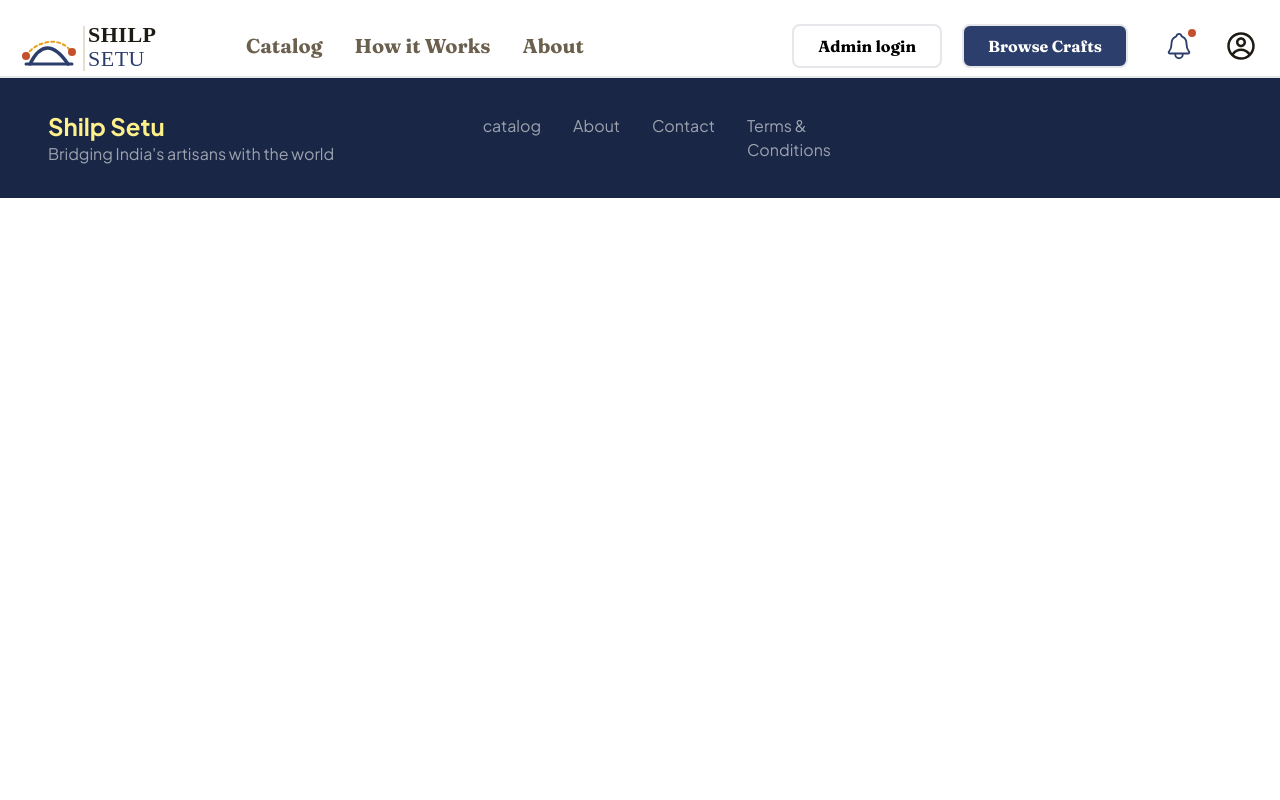
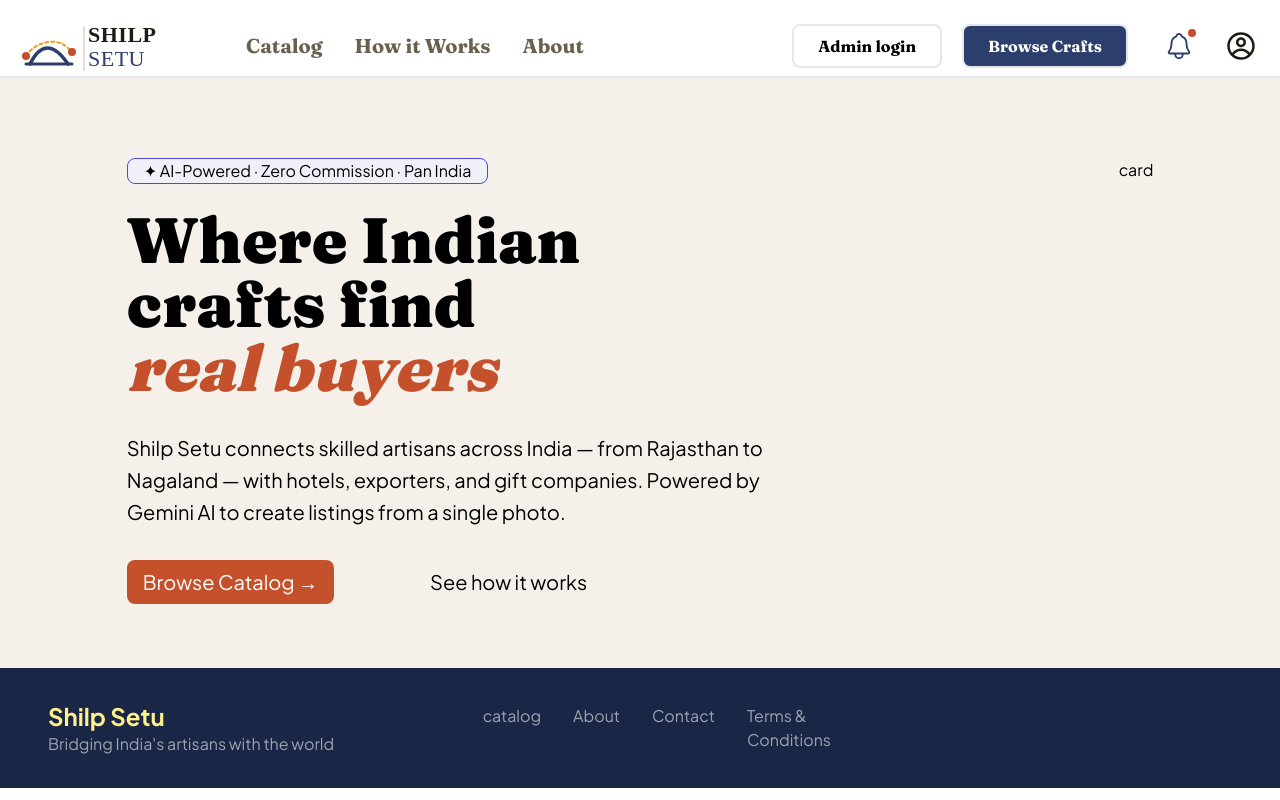
Before and after one commit to Sayyed-Ali/Shilp-Setu, a React (Vite) app in the folder frontend/appFront/: page / in a window 1280 px wide. Built offline with nearby package versions, Linux system fonts and the light colour scheme.

Commit message:
left side of hero section ready

```diff
--- /dev/null
+++ b/frontend/appFront/src/components/Hero.jsx
@@ -0,0 +1,28 @@
+
+export default function Hero() {
+    return (
+        <>
+            <div className="bg-[#F5F1EA] h-auto px- m-auto pt-20 pb-16 flex justify-center">
+                {/*left*/}
+                <div className="pr-80">
+                    <div className="border border-indigo-600 rounded-lg bg-[#eff0f8] inline-flex px-4">✦ AI-Powered · Zero Commission · Pan India</div>
+
+                    <div className="pt-6">
+                        <div className="text-3xl" style={{ fontFamily: "Fraunces", fontWeight: 900, fontSize: "4rem", lineHeight: "4rem" }}>
+                            Where Indian<br></br>crafts find<br></br><span className="text-[#c4502c] italic">real buyers</span>
+                        </div>
+                    </div>
+
+                    <p className="max-w-2xl my-8 text-xl/8" style={{ fontFamily: "Plus Jakarta Sans" }}>Shilp Setu connects skilled artisans across India — from Rajasthan to Nagaland — with hotels, exporters, and gift companies. Powered by Gemini AI to create listings from a single photo.</p>
+
+                    <div className="flex">
+                        <a href="" className="rounded-lg bg-[#c4502c] px-4 text-xl py-2 text-white">Browse Catalog &rarr;</a>
+                        <a href="" className="text-xl px-4 text-xl py-2 ml-20">See how it works</a>
+                    </div>
+                </div>
+
+                <div>card</div>
+            </div >
+        </>
+    )
+}
--- a/frontend/appFront/src/pages/Home.jsx
+++ b/frontend/appFront/src/pages/Home.jsx
@@ -1,10 +1,12 @@
 import Navbar from '../components/Navbar'
 import Footer from '../components/Footer'
+import Hero from '../components/Hero'
 
 function Home() {
     return (
         <>
             <Navbar></Navbar>
+            <Hero></Hero>
             <Footer></Footer>
         </>
     )
```
